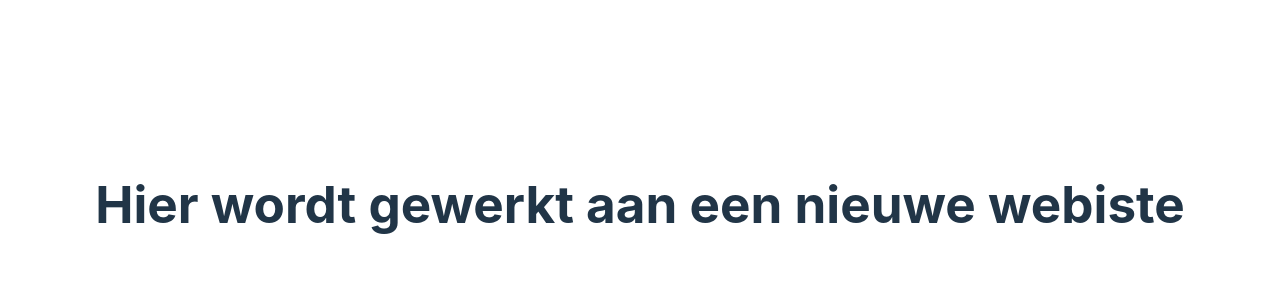
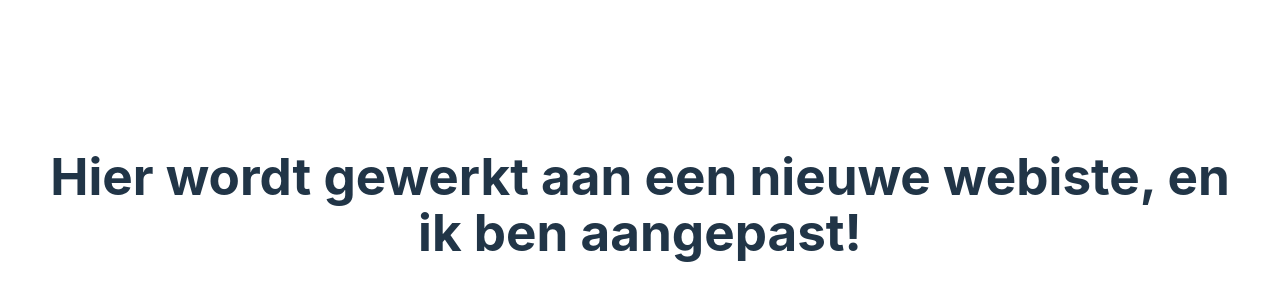
Before and after one commit to Jana-Elst/plantin, a website built with Vite: page index.html in a window 1280 px wide. Shown: the part 196-496 px from the top of the page. Built offline with nearby package versions, Linux system fonts and the light colour scheme.

Commit message:
change content index.html

```diff
--- a/index.html
+++ b/index.html
@@ -10,7 +10,7 @@
 
 <body>
   <div id="app">
-    <h1>Hier wordt gewerkt aan een nieuwe webiste</h1>
+    <h1>Hier wordt gewerkt aan een nieuwe webiste, en ik ben aangepast!</h1>
   </div>
   <script type="module" src="/src/main.js"></script>
 </body>
```
